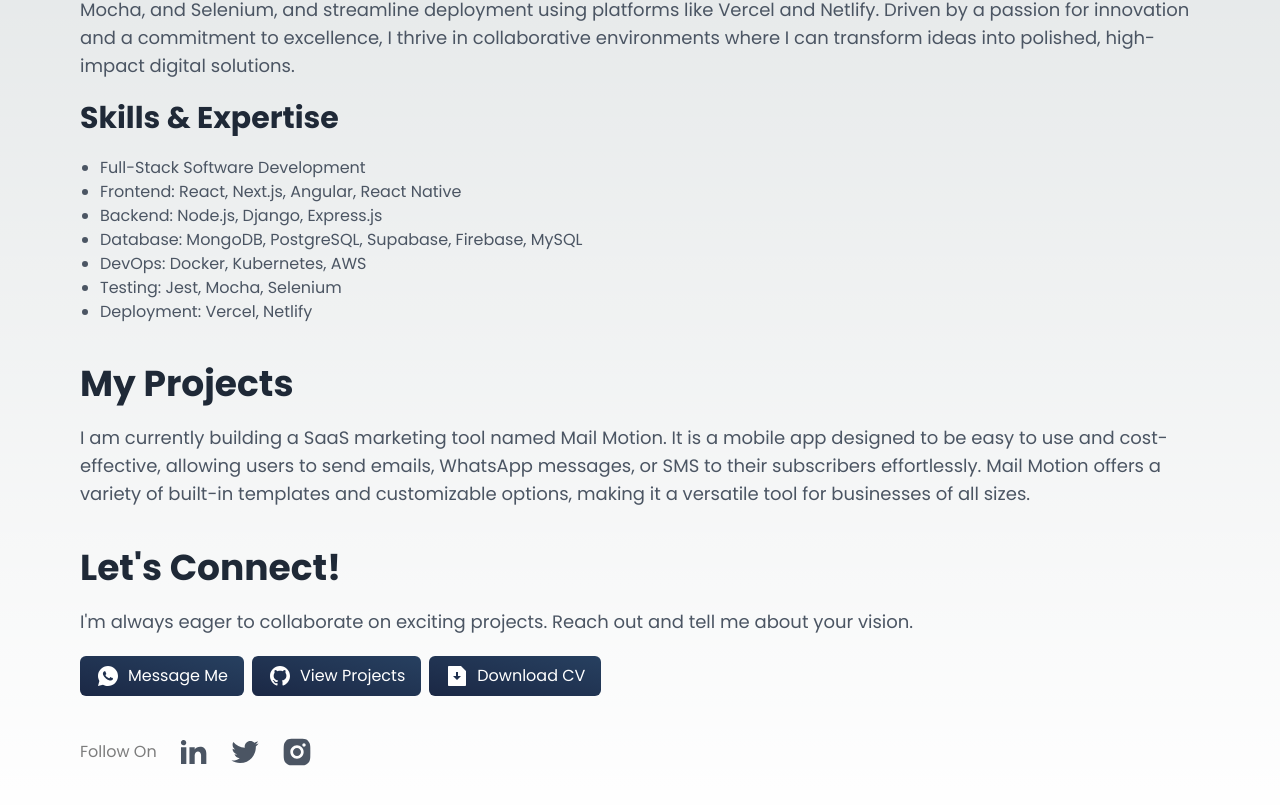
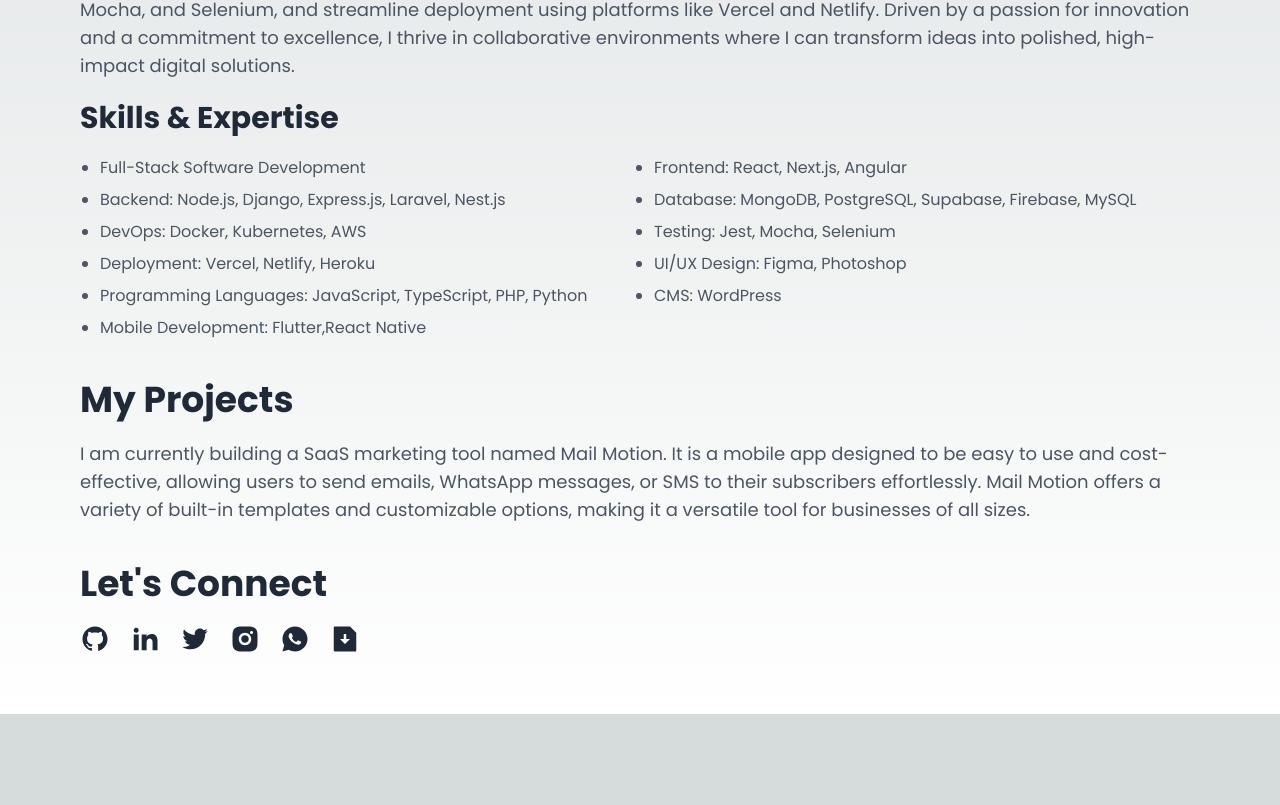
Before and after one commit to hadi-razal/hadirazal-porfolio, a Next.js app: page / in a window 1280 px wide. Shown: the part 593-1398 px from the top of the page. After the commit the page ends 1307 px from the top, so only its background shows below. Built offline with nearby package versions, Linux system fonts and the light colour scheme.

Commit message:
updates v3

```diff
--- a/app/page.tsx
+++ b/app/page.tsx
@@ -134,14 +134,18 @@
             className="skills mt-5"
           >
             <h4 className="text-2xl md:text-3xl font-semibold text-gray-800">Skills &amp; Expertise</h4>
-            <ul className="list-disc ml-5 mt-5 text-gray-600">
+            <ul className="list-disc ml-5 mt-5 text-gray-600 grid grid-cols-1 md:grid-cols-2 gap-2">
               <li>Full-Stack Software Development</li>
-              <li>Frontend: React, Next.js, Angular, React Native</li>
-              <li>Backend: Node.js, Django, Express.js</li>
+              <li>Frontend: React, Next.js, Angular</li>
+              <li>Backend: Node.js, Django, Express.js, Laravel, Nest.js</li>
               <li>Database: MongoDB, PostgreSQL, Supabase, Firebase, MySQL</li>
               <li>DevOps: Docker, Kubernetes, AWS</li>
               <li>Testing: Jest, Mocha, Selenium</li>
-              <li>Deployment: Vercel, Netlify</li>
+              <li>Deployment: Vercel, Netlify, Heroku</li>
+              <li>UI/UX Design: Figma, Photoshop</li>
+              <li>Programming Languages: JavaScript, TypeScript, PHP, Python</li>
+              <li>CMS: WordPress</li>
+              <li>Mobile Development: Flutter,React Native</li>
             </ul>
           </motion.div>
         </section>
@@ -172,77 +176,37 @@
             transition={{ duration: 1, delay: 0.5 }}
             className="text-3xl md:text-4xl font-bold text-gray-800"
           >
-            Let&apos;s Connect!
+            Let&apos;s Connect
           </motion.h3>
-          <motion.p
-            initial={{ y: -20, opacity: 0 }}
-            animate={{ y: 0, opacity: 1 }}
-            transition={{ duration: 1, delay: 0.7 }}
-            className="text-lg text-gray-600 mt-5"
-          >
-            I&apos;m always eager to collaborate on exciting projects. Reach out and tell me about your vision.
-          </motion.p>
-          <div className="flex flex-wrap gap-2 items-center md:justify-start justify-center md:flex-row md:items-center mt-5">
-            <motion.a
-              whileHover={{ scale: 1.05 }}
-              initial={{ y: -20, opacity: 0 }}
-              animate={{ y: 0, opacity: 1 }}
-              transition={{ duration: 1, delay: 0.7 }}
-              href="https://wa.me/919074063723" // Replace with your actual WhatsApp number
-              target="_blank"
-              rel="noopener noreferrer"
-              className="bg-gradient-to-bl from-[#274060] to-[#1B2845] text-white py-2 px-4 rounded-md hover:bg-gradient-to-l flex items-center transition-all duration-300 ease-in-out"
-            >
-              <RiWhatsappFill className="w-6 h-6 mr-2" />
-              Message Me
-            </motion.a>
-            <motion.a
-              whileHover={{ scale: 1.05 }}
-              initial={{ y: -20, opacity: 0 }}
-              animate={{ y: 0, opacity: 1 }}
-              transition={{ duration: 1, delay: 0.7 }}
-              href="https://github.com/hadi-razal"
-              target="_blank"
-              rel="noopener noreferrer"
-              className="bg-gradient-to-bl from-[#274060] to-[#1B2845] text-white py-2 px-4 rounded-md hover:bg-gradient-to-l flex items-center transition-all duration-300 ease-in-out"
-            >
-              <RiGithubFill className="w-6 h-6 mr-2" />
-              View Projects
-            </motion.a>
-            <motion.a
-              whileHover={{ scale: 1.05 }}
-              initial={{ y: -20, opacity: 0 }}
-              animate={{ y: 0, opacity: 1 }}
-              transition={{ duration: 1, delay: 0.7 }}
-              href="/HadiRazal.pdf"
-              download
-              className="bg-gradient-to-bl from-[#274060] to-[#1B2845] text-white py-2 px-4 rounded-md hover:bg-gradient-to-l flex items-center transition-all duration-300 ease-in-out"
-            >
-              <RiFileDownloadFill className="w-6 h-6 mr-2" />
-              Download CV
-            </motion.a>
-          </div>
           <motion.div
             initial={{ y: -20, opacity: 0 }}
             animate={{ y: 0, opacity: 1 }}
             transition={{ duration: 1, delay: 0.7 }}
-            className="social mt-10 flex items-center justify-center md:justify-start w-full"
+            className="social-icons flex justify-center md:justify-start mt-5 space-x-5 text-3xl text-gray-800"
           >
-            <p className='font-light opacity-50'>Follow On</p>
-            <Link target="_blank" href="https://www.linkedin.com/in/hadi-razal-690b22228/">
-              <RiLinkedinFill className="w-8 h-8 text-gray-600 hover:text-gradient-to-r from-orange-500 to-green-500 ml-5" />
+            <Link href="https://github.com/hadi-razal" target="_blank" rel="noopener noreferrer">
+              <RiGithubFill className="hover:text-blue-500 transition duration-300" />
             </Link>
-            <Link target="_blank" href="https://twitter.com/Hadi_Razal">
-              <RiTwitterFill className="w-8 h-8 text-gray-600 hover:text-gradient-to-r from-orange-500 to-green-500 ml-5" />
+            <Link href="https://www.linkedin.com/in/hadi-razal-690b22228/" target="_blank" rel="noopener noreferrer">
+              <RiLinkedinFill className="hover:text-blue-500 transition duration-300" />
             </Link>
-            <Link target="_blank" href="https://www.instagram.com/hadi_razal/">
-              <RiInstagramFill className="w-8 h-8 text-gray-600 hover:text-gradient-to-r from-orange-500 to-green-500 ml-5" />
+            <Link href="https://twitter.com/Hadi_Razal" target="_blank" rel="noopener noreferrer">
+              <RiTwitterFill className="hover:text-blue-500 transition duration-300" />
+            </Link>
+            <Link href="https://www.instagram.com/hadi_razal/" target="_blank" rel="noopener noreferrer">
+              <RiInstagramFill className="hover:text-blue-500 transition duration-300" />
+            </Link>
+            <Link href="https://wa.me/919526861717" target="_blank" rel="noopener noreferrer">
+              <RiWhatsappFill className="hover:text-blue-500 transition duration-300" />
+            </Link>
+            <Link href="/resume.pdf" target="_blank" rel="noopener noreferrer">
+              <RiFileDownloadFill className="hover:text-blue-500 transition duration-300" />
             </Link>
           </motion.div>
         </section>
       </main>
     </div>
   );
-};
+}
 
 export default Home;
```
